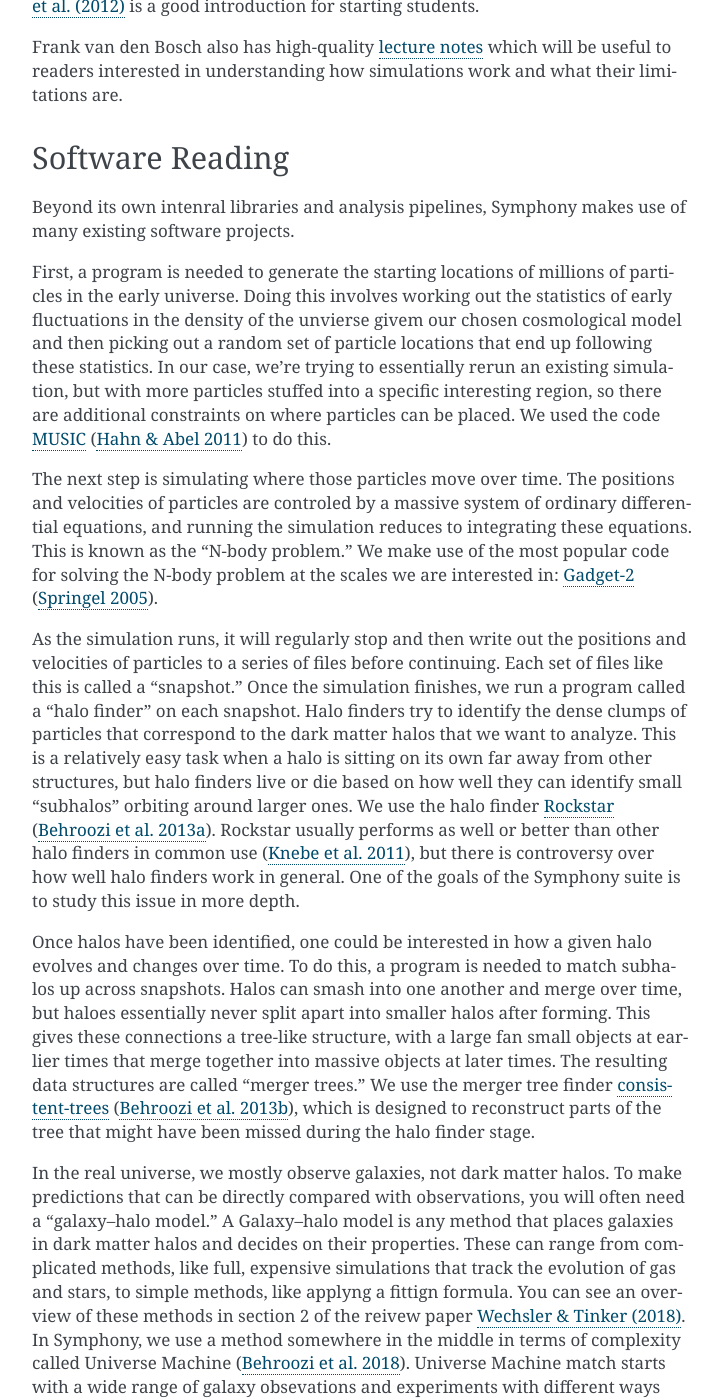
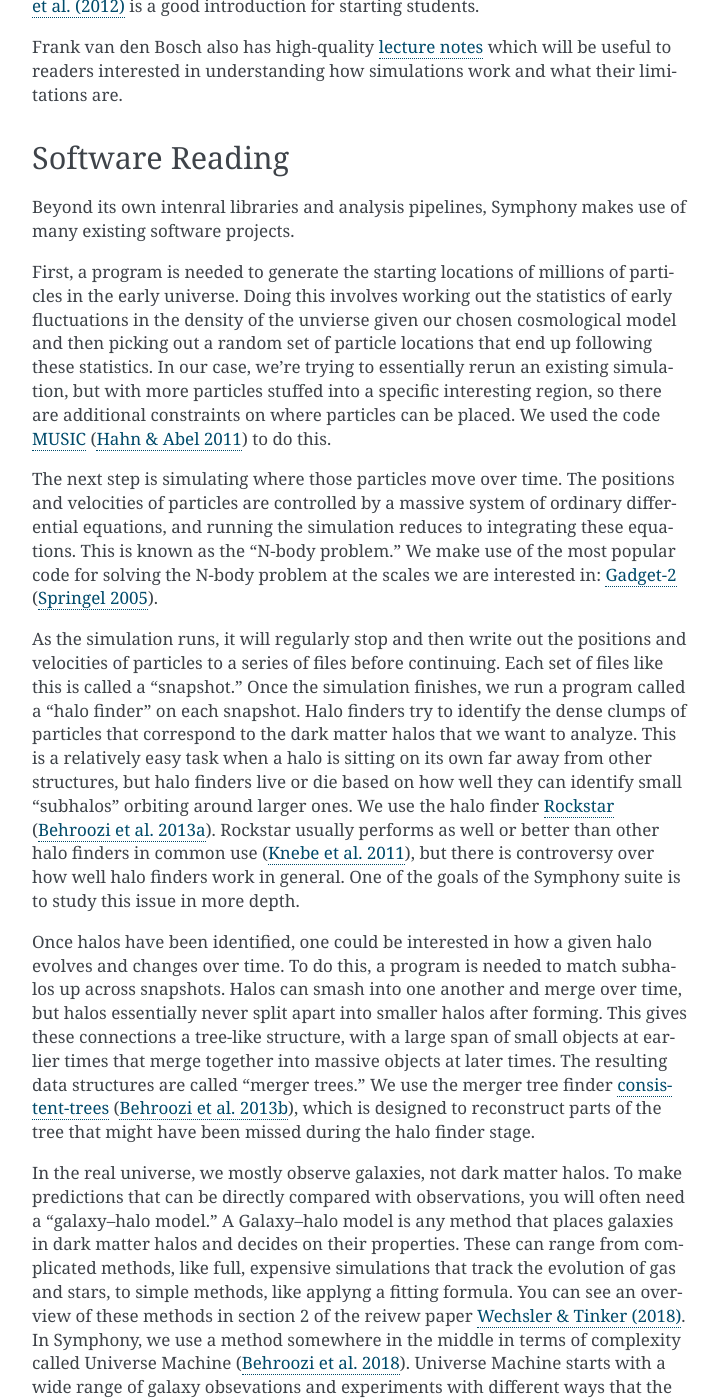
Before and after one commit to phil-mansfield/symphony, a Sphinx documentation site: the page built from docs/source/background_reading.rst, in a window 1280 px wide and 1400 px high, scrolled down 1372 px. Shown: the whole window, without its empty margins (388-1110 px from the left). Built offline with Sphinx 7.4.7, drawn with Linux system fonts in a browser that asks for light colours; some of the changed text lies outside the part shown.

Commit message:
Update background_reading.rst
fixed some typos

```diff
--- a/docs/source/background_reading.rst
+++ b/docs/source/background_reading.rst
@@ -34,12 +34,12 @@
 
 Beyond its own intenral libraries and analysis pipelines, Symphony makes use of many existing software projects.
 
-First, a program is needed to generate the starting locations of millions of particles in the early universe. Doing this involves working out the statistics of early fluctuations in the density of the unvierse givem our chosen cosmological model and then picking out a random set of particle locations that end up following these statistics. In our case, we're trying to essentially rerun an existing simulation, but with more particles stuffed into a specific interesting region, so there are additional constraints on where particles can be placed. We used the code `MUSIC <https://www-n.oca.eu/ohahn/MUSIC/>`__ (`Hahn & Abel 2011 <https://arxiv.org/pdf/1103.6031.pdf>`__) to do this.
+First, a program is needed to generate the starting locations of millions of particles in the early universe. Doing this involves working out the statistics of early fluctuations in the density of the unvierse given our chosen cosmological model and then picking out a random set of particle locations that end up following these statistics. In our case, we're trying to essentially rerun an existing simulation, but with more particles stuffed into a specific interesting region, so there are additional constraints on where particles can be placed. We used the code `MUSIC <https://www-n.oca.eu/ohahn/MUSIC/>`__ (`Hahn & Abel 2011 <https://arxiv.org/pdf/1103.6031.pdf>`__) to do this.
 
-The next step is simulating where those particles move over time. The positions and velocities of particles are controled by a massive system of ordinary differential equations, and running the simulation reduces to integrating these equations. This is known as the "N-body problem."  We make use of the most popular code for solving the N-body problem at the scales we are interested in: `Gadget-2 <https://wwwmpa.mpa-garching.mpg.de/gadget/>`__ (`Springel 2005 <https://arxiv.org/pdf/astro-ph/0505010.pdf>`__).
+The next step is simulating where those particles move over time. The positions and velocities of particles are controlled by a massive system of ordinary differential equations, and running the simulation reduces to integrating these equations. This is known as the "N-body problem."  We make use of the most popular code for solving the N-body problem at the scales we are interested in: `Gadget-2 <https://wwwmpa.mpa-garching.mpg.de/gadget/>`__ (`Springel 2005 <https://arxiv.org/pdf/astro-ph/0505010.pdf>`__).
 
 As the simulation runs, it will regularly stop and then write out the positions and velocities of particles to a series of files before continuing. Each set of files like this is called a "snapshot." Once the simulation finishes, we run a program called a "halo finder" on each snapshot. Halo finders try to identify the dense clumps of particles that correspond to the dark matter halos that we want to analyze. This is a relatively easy task when a halo is sitting on its own far away from other structures, but halo finders live or die based on how well they can identify small "subhalos" orbiting around larger ones. We use the halo finder `Rockstar <https://bitbucket.org/gfcstanford/rockstar/src/main/>`__ (`Behroozi et al. 2013a <https://arxiv.org/pdf/1110.4372.pdf>`__). Rockstar usually performs as well or better than other halo finders in common use (`Knebe et al. 2011 <https://arxiv.org/pdf/1104.0949.pdf>`__), but there is controversy over how well halo finders work in general. One of the goals of the Symphony suite is to study this issue in more depth.
 
-Once halos have been identified, one could be interested in how a given halo evolves and changes over time. To do this, a program is needed to match subhalos up across snapshots. Halos can smash into one another and merge over time, but haloes essentially never split apart into smaller halos after forming. This gives these connections a tree-like structure, with a large fan small objects at earlier times that merge together into massive objects at later times. The resulting data structures are called "merger trees." We use the merger tree finder `consistent-trees <https://bitbucket.org/pbehroozi/consistent-trees/src/main/>`__ (`Behroozi et al. 2013b <https://arxiv.org/abs/1110.4370>`__), which is designed to reconstruct parts of the tree that might have been missed during the halo finder stage.
+Once halos have been identified, one could be interested in how a given halo evolves and changes over time. To do this, a program is needed to match subhalos up across snapshots. Halos can smash into one another and merge over time, but halos essentially never split apart into smaller halos after forming. This gives these connections a tree-like structure, with a large span of small objects at earlier times that merge together into massive objects at later times. The resulting data structures are called "merger trees." We use the merger tree finder `consistent-trees <https://bitbucket.org/pbehroozi/consistent-trees/src/main/>`__ (`Behroozi et al. 2013b <https://arxiv.org/abs/1110.4370>`__), which is designed to reconstruct parts of the tree that might have been missed during the halo finder stage.
 
-In the real universe, we mostly observe galaxies, not dark matter halos. To make predictions that can be directly compared with observations, you will often need a "galaxy--halo model." A Galaxy--halo model is any method that places galaxies in dark matter halos and decides on their properties. These can range from complicated methods, like full, expensive simulations that track the evolution of gas and stars, to simple methods, like applyng a fittign formula. You can see an overview of these methods in section 2 of the reivew paper `Wechsler & Tinker (2018) <https://arxiv.org/pdf/1804.03097.pdf>`__. In Symphony, we use a method somewhere in the middle in terms of complexity called Universe Machine (`Behroozi et al. 2018 <https://arxiv.org/pdf/1806.07893.pdf>`__). Universe Machine match starts with a wide range of galaxy obsevations and experiments with different ways that the growth of galaxies and the growth of halos could be connected. It checks these different experiements against observations Then it uses the experiment that matches observations to assign stars to dark matter halos.
+In the real universe, we mostly observe galaxies, not dark matter halos. To make predictions that can be directly compared with observations, you will often need a "galaxy--halo model." A Galaxy--halo model is any method that places galaxies in dark matter halos and decides on their properties. These can range from complicated methods, like full, expensive simulations that track the evolution of gas and stars, to simple methods, like applyng a fitting formula. You can see an overview of these methods in section 2 of the reivew paper `Wechsler & Tinker (2018) <https://arxiv.org/pdf/1804.03097.pdf>`__. In Symphony, we use a method somewhere in the middle in terms of complexity called Universe Machine (`Behroozi et al. 2018 <https://arxiv.org/pdf/1806.07893.pdf>`__). Universe Machine starts with a wide range of galaxy obsevations and experiments with different ways that the growth of galaxies and the growth of halos could be connected. It checks these different experiements against observations. Then it uses the experiment that matches observations to assign stars to dark matter halos.
```
